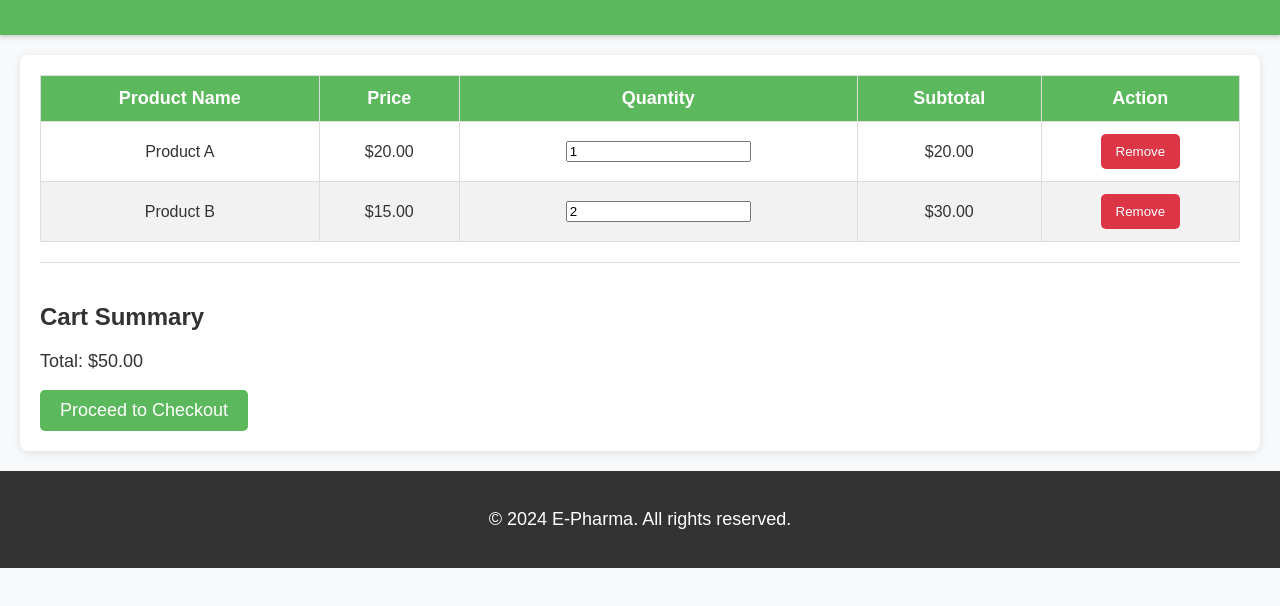
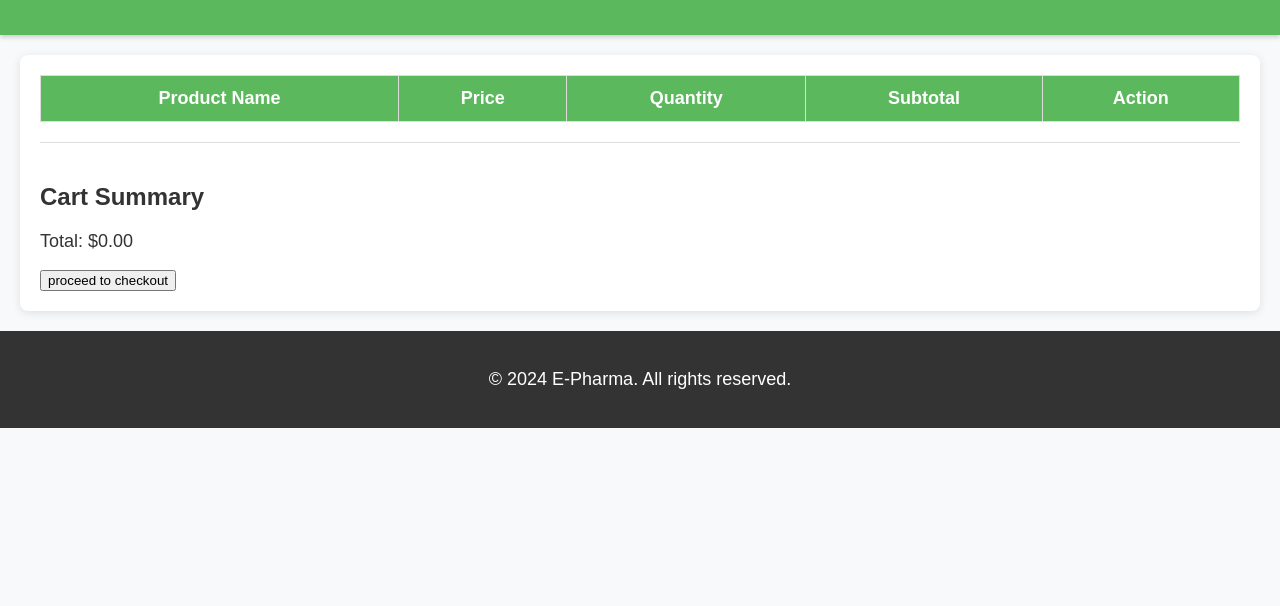
Before and after one commit to Dpstroke/E-pharma, a plain HTML site: page cart.html in a window 1280 px wide. Shown: the part 104-710 px from the top of the page. Drawn offline with Linux system fonts and the light colour scheme.

Commit message:
cart.html

```diff
--- a/cart.html
+++ b/cart.html
@@ -25,38 +25,16 @@
                     <th>Action</th>
                 </tr>
             </thead>
-            <tbody>
-                <!-- Example cart item row -->
-                <tr>
-                    <td>Product A</td>
-                    <td>$20.00</td>
-                    <td>
-                        <input type="number" value="1" min="1" class="quantity-input">
-                    </td>
-                    <td class="subtotal">$20.00</td>
-                    <td>
-                        <button class="remove-btn">Remove</button>
-                    </td>
-                </tr>
-                <tr>
-                    <td>Product B</td>
-                    <td>$15.00</td>
-                    <td>
-                        <input type="number" value="2" min="1" class="quantity-input">
-                    </td>
-                    <td class="subtotal">$30.00</td>
-                    <td>
-                        <button class="remove-btn">Remove</button>
-                    </td>
-                </tr>
-                <!-- Additional products can be added here -->
-            </tbody>
+            <tbody id="cart-body">
+    <!-- Cart items will be dynamically added here -->
+</tbody>
+
         </table>
 
         <div class="cart-summary">
             <h2>Cart Summary</h2>
             <p>Total: <span id="total-price">$50.00</span></p>
-            <button id="checkout-btn">Proceed to Checkout</button>
+            <button class="buy-now" onclick="window.location.href='payment.html'">proceed to checkout</button>
         </div>
     </div>
 
```
